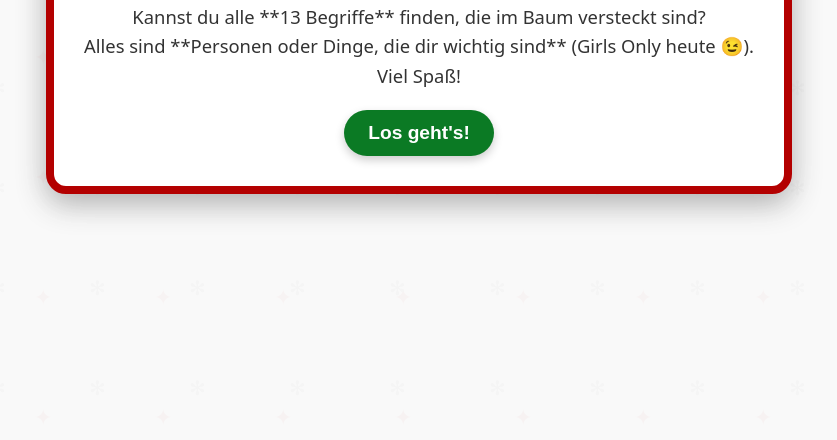
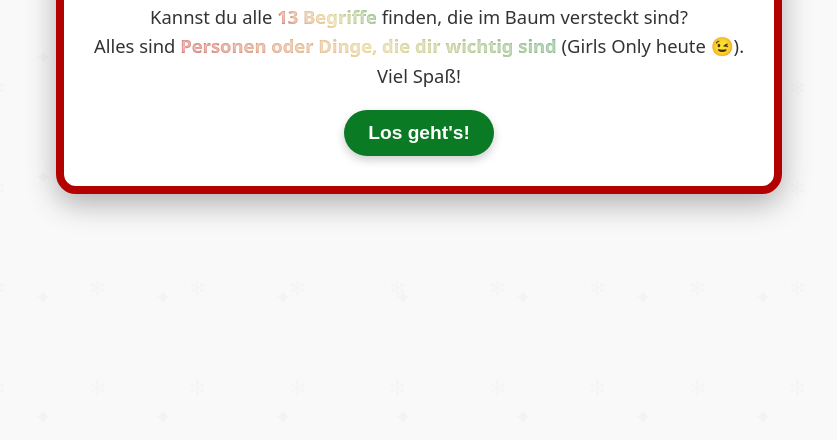
Before and after one commit to danielmueck55-droid/wordsearch, a plain HTML site: page index.html in a window 1280 px wide. Shown: the part 360-800 px from the top of the page, without its empty margins (221-1058 px from the left). Drawn offline with Linux system fonts and the light colour scheme.

Commit message:
Update index.html

```diff
--- a/index.html
+++ b/index.html
@@ -23,14 +23,13 @@
       overflow-x: hidden;
     }
 
-    /* INTRO SCREEN STYLES (UPDATED FOR TRANSPARENCY) */
+    /* INTRO SCREEN STYLES */
     #introScreen {
       position: fixed;
       top: 0;
       left: 0;
       width: 100vw;
       height: 100vh;
-      /* CHANGED: Use rgba with opacity 0.85 */
       background: rgba(248, 248, 248, 0.85);
       display: flex;
       flex-direction: column;
@@ -39,13 +38,11 @@
       text-align: center;
       z-index: 10000;
       transition: opacity 0.5s ease;
-      /* Ensure it captures clicks when visible */
       pointer-events: auto;
     }
     #introScreenContent {
       padding: 30px;
       border-radius: 20px;
-      /* CHANGED: Ensure content box is fully opaque white */
       background: rgba(255, 255, 255, 1);
       box-shadow: 0 10px 30px rgba(0, 0, 0, 0.3);
       max-width: 90vw;
@@ -56,6 +53,15 @@
       line-height: 1.6;
       margin-bottom: 20px;
       color: #333;
+    }
+    /* NEW: Festive Highlight for Intro Text */
+    .highlight-festive {
+      font-weight: 800;
+      /* Use a gradient for a multi-color festive effect */
+      background: linear-gradient(45deg, #b30000, #d4af37, #0b7a24);
+      -webkit-background-clip: text;
+      color: transparent;
+      text-shadow: 0 0 2px rgba(255, 255, 255, 0.8);
     }
     #startButton {
       padding: 12px 24px;
@@ -120,7 +126,6 @@
       justify-content: center;
       align-items: flex-start;
       max-width: 700px;
-      /* Game elements are visible underneath the intro screen */
     }
 
     /* Tree wrapper */
@@ -367,8 +372,8 @@
     <div id="introScreenContent">
       <h1>Willkommen zu Türchen 12!</h1>
       <p>
-        Kannst du alle **13 Begriffe** finden, die im Baum versteckt sind?<br>
-        Alles sind **Personen oder Dinge, die dir wichtig sind** (Girls Only heute 😉).<br>
+        Kannst du alle <span class="highlight-festive">13 Begriffe</span> finden, die im Baum versteckt sind?<br>
+        Alles sind <span class="highlight-festive">Personen oder Dinge, die dir wichtig sind</span> (Girls Only heute 😉).<br>
         Viel Spaß!
       </p>
       <button id="startButton">Los geht's!</button>
```
